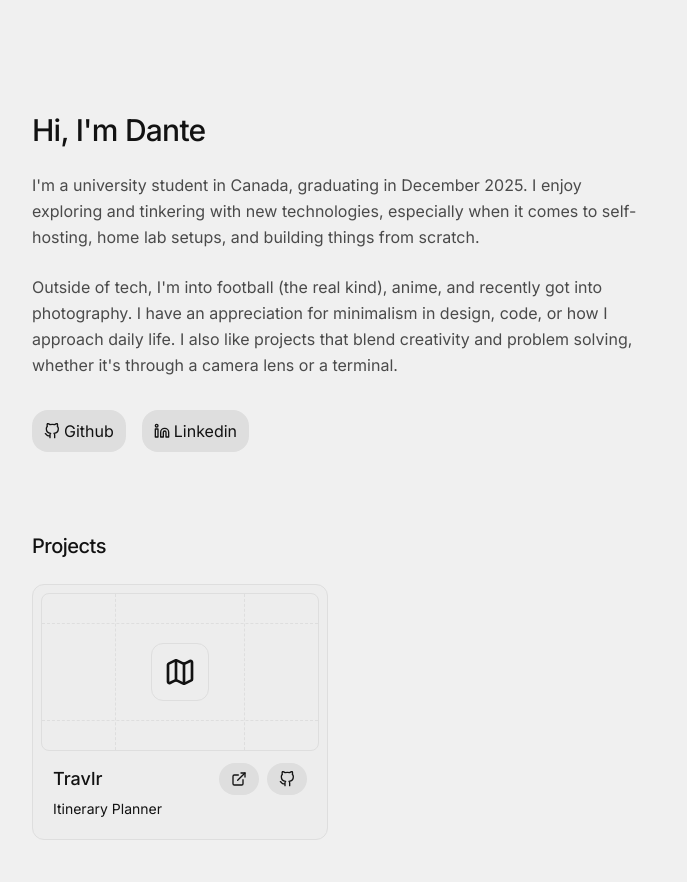
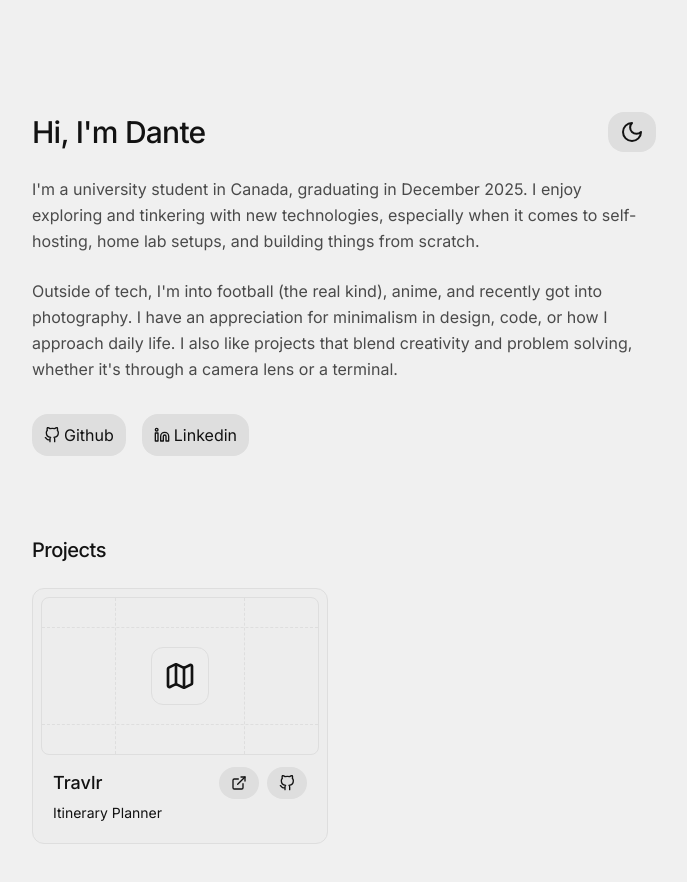
Before and after one commit to daannte/www, a Next.js app: page / in a window 1280 px wide. Shown: the top 882 px of the page, without its empty margins (296-983 px from the left). Built offline with nearby package versions, Linux system fonts and the light colour scheme.

Commit message:
feat(theme toggle): add a theme toggle button

```diff
--- a/app/page.tsx
+++ b/app/page.tsx
@@ -1,5 +1,6 @@
 import Button from "@/components/button";
 import ProjectCard from "@/components/project-card";
+import ThemeToggle from "@/components/theme-toggle";
 import Link from "next/link";
 import projects from "@/data/projects";
 import { FiGithub, FiLinkedin } from "react-icons/fi";
@@ -7,7 +8,10 @@ import { FiGithub, FiLinkedin } from "react-icons/fi";
 export default function Home() {
   return (
     <div className="py-12 sm:py-16 px-6 leading-relaxed">
-      <div className="mt-6 sm:mt-12 text-3xl tracking-tight font-medium">Hi, I'm Dante</div>
+      <div className="flex justify-between items-center mt-6 sm:mt-12">
+        <div className="text-3xl tracking-tight font-medium">Hi, I'm Dante</div>
+        <ThemeToggle />
+      </div>
       <p className="mt-6 text-accent">
         I'm a university student in Canada, graduating in December 2025. I enjoy exploring and tinkering with new technologies, especially when it comes to self-hosting, home lab setups, and building things from scratch.
       </p>
--- a/components/button.tsx
+++ b/components/button.tsx
@@ -1,12 +1,16 @@
-import { ReactNode } from "react"
+import { ReactNode, MouseEventHandler } from "react"
 
 interface ButtonProps {
   children: ReactNode
+  onClick?: MouseEventHandler<HTMLDivElement>
 }
 
-export default function Button({ children }: ButtonProps) {
+export default function Button({ children, onClick }: ButtonProps) {
   return (
-    <div className="flex items-center bg-button transition-colors hover:bg-button/60 w-fit gap-1 py-2 px-3 rounded-2xl">
+    <div
+      onClick={onClick}
+      className="flex items-center bg-button transition-colors dark:hover:bg-button/60 hover:bg-[#ccc] w-fit gap-1 py-2 px-3 rounded-2xl cursor-pointer"
+    >
       {children}
     </div>
   )
--- /dev/null
+++ b/components/theme-toggle.tsx
@@ -0,0 +1,42 @@
+"use client"
+
+import { LuSun, LuMoon } from "react-icons/lu"
+import { useEffect, useState } from "react"
+import { useTheme } from "next-themes"
+import Button from "./button"
+import { AnimatePresence, motion } from "framer-motion"
+
+export default function ThemeToggle() {
+  const { theme, setTheme } = useTheme()
+  const [mounted, setMounted] = useState(false)
+
+  useEffect(() => {
+    setMounted(true)
+  }, [])
+
+  const toggleTheme = () => {
+    setTheme(theme === "light" ? "dark" : "light")
+  }
+
+  if (!mounted) return null
+
+  return (
+    <Button onClick={toggleTheme}>
+      <AnimatePresence mode="wait" initial={false}>
+        <motion.div
+          key={theme}
+          initial={{ y: -5, opacity: 0 }}
+          animate={{ y: 0, opacity: 1 }}
+          exit={{ y: -5, opacity: 0 }}
+          transition={{ duration: 0.2 }}
+        >
+          {theme === "light" ? (
+            <LuMoon className="w-6 h-6" />
+          ) : (
+            <LuSun className="w-6 h-6" />
+          )}
+        </motion.div>
+      </AnimatePresence>
+    </Button>
+  )
+}
--- a/package.json
+++ b/package.json
@@ -9,6 +9,7 @@
     "lint": "next lint"
   },
   "dependencies": {
+    "motion": "^12.15.0",
     "next": "15.3.3",
     "next-themes": "^0.4.6",
     "react": "^19.0.0",
```
Also changed, not shown: 1 other file (tests, documents, lock files or other folders).
